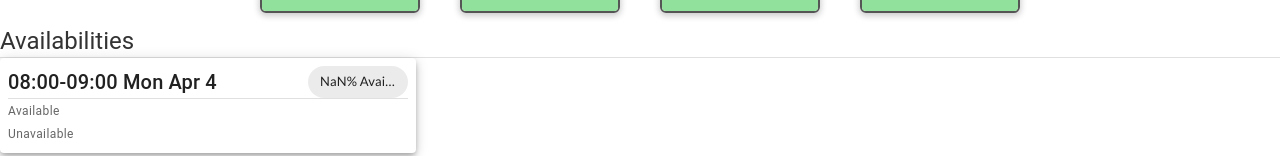
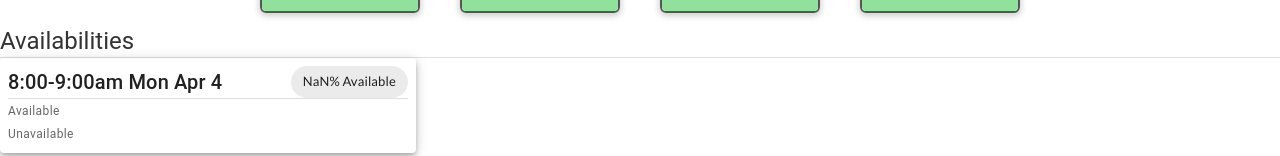
Before and after one commit to jeyeong/when-is-better, a Next.js app in the folder client/: page /view/1 in a window 1280 px wide. Both pictures are taken after a click on the element 340 px from the left and 115 px from the top of the page. Shown: the part 586-742 px from the top of the page. Built offline with nearby package versions, Linux system fonts and the light colour scheme; no server answers; a web font is replaced by a local one.

Commit message:
add am/pm

```diff
--- a/client/components/view-page/TimeSlotsAvailable.js
+++ b/client/components/view-page/TimeSlotsAvailable.js
@@ -22,8 +22,8 @@ const TimeSlotAvailable = ({
     allRespondents
 }) => {
     const localTime = timeslot.time.toLocal()
-    const timeStart = localTime.toFormat('hh:mm')
-    const timeEnd = localTime.plus(timeDelta).toFormat('hh:mm')
+    const timeStart = localTime.toFormat('h:mm').toLowerCase()
+    const timeEnd = localTime.plus(timeDelta).toFormat('h:mma').toLowerCase()
     const date = localTime.toFormat("ccc LLL d")
     const people_unavailable = setMinusMultiple([...allRespondents], timeslot.people_available)
     const percent_available_str = (timeslot.people_available.length / allRespondents.length).toLocaleString(undefined, {style: 'percent'})
@@ -33,12 +33,12 @@ const TimeSlotAvailable = ({
                 padding: '0.5em'
             }}>
                 <Grid container alignItems="center" width="100%">
-                    <Grid item xs={9}>
+                    <Grid item xs={8}>
                         <Typography component="div" variant="h6">
                             {timeStart}-{timeEnd} {date}
                         </Typography>
                     </Grid>
-                    <Grid item xs={3}>
+                    <Grid item xs={4}>
                         <Typography align="right" component="div">
                             <Chip
                                 label={`${percent_available_str} Available`}
```
